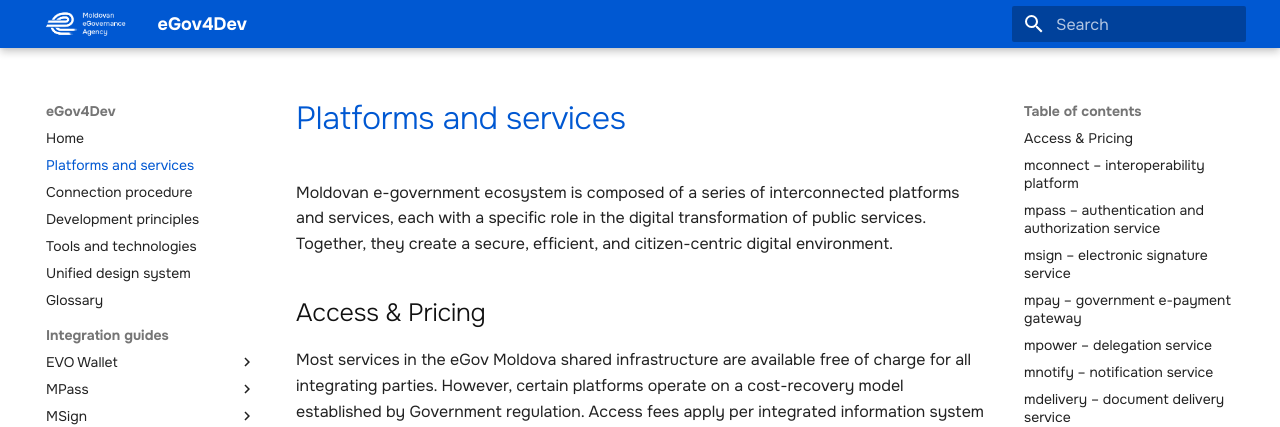
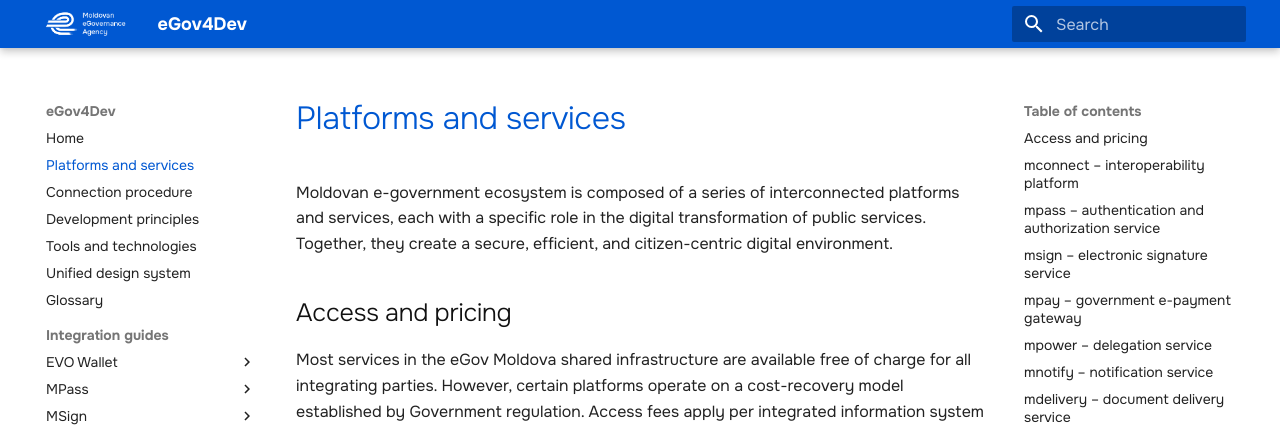
Before and after one commit to egov-moldova/egov4dev, an MkDocs documentation site: the page built from docs/platforms/index.md, in a window 1280 px wide and 900 px high. Shown: the top 427 px of the window. Built offline with MkDocs 1.6.1 and Material for MkDocs 9.7.7, drawn with Linux system fonts in a browser that asks for light colours.

Commit message:
Pricing update

```diff
--- a/docs/platforms/index.md
+++ b/docs/platforms/index.md
@@ -1,6 +1,6 @@
 Moldovan e-government ecosystem is composed of a series of interconnected platforms and services, each with a specific role in the digital transformation of public services. Together, they create a secure, efficient, and citizen-centric digital environment.
 
-## Access & Pricing
+## Access and pricing
 
 Most services in the eGov Moldova shared infrastructure are available free of charge for all integrating parties. However, certain platforms operate on a cost-recovery model established by Government regulation. Access fees apply per integrated information system and are invoiced annually based on a signed contract. Public institutions are fully exempt — fees apply exclusively to private legal entities and natural persons.
 
```
